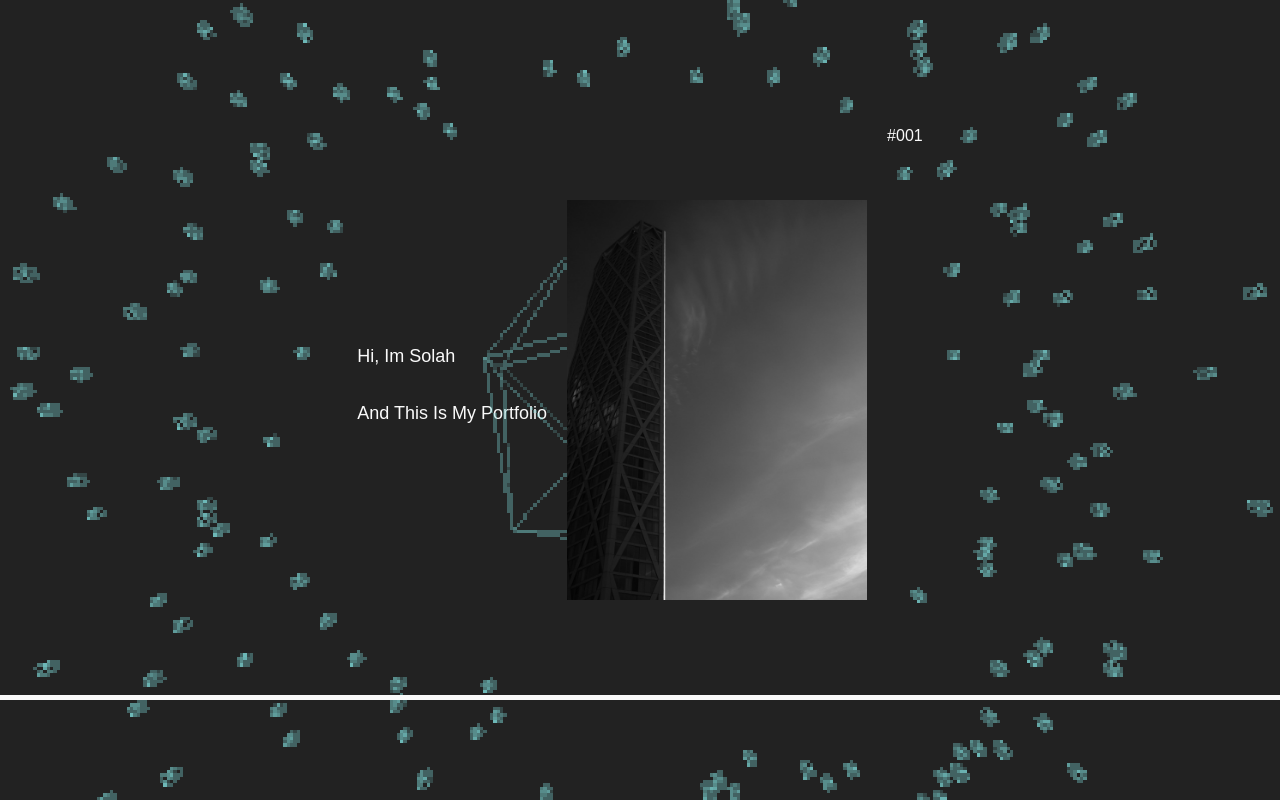
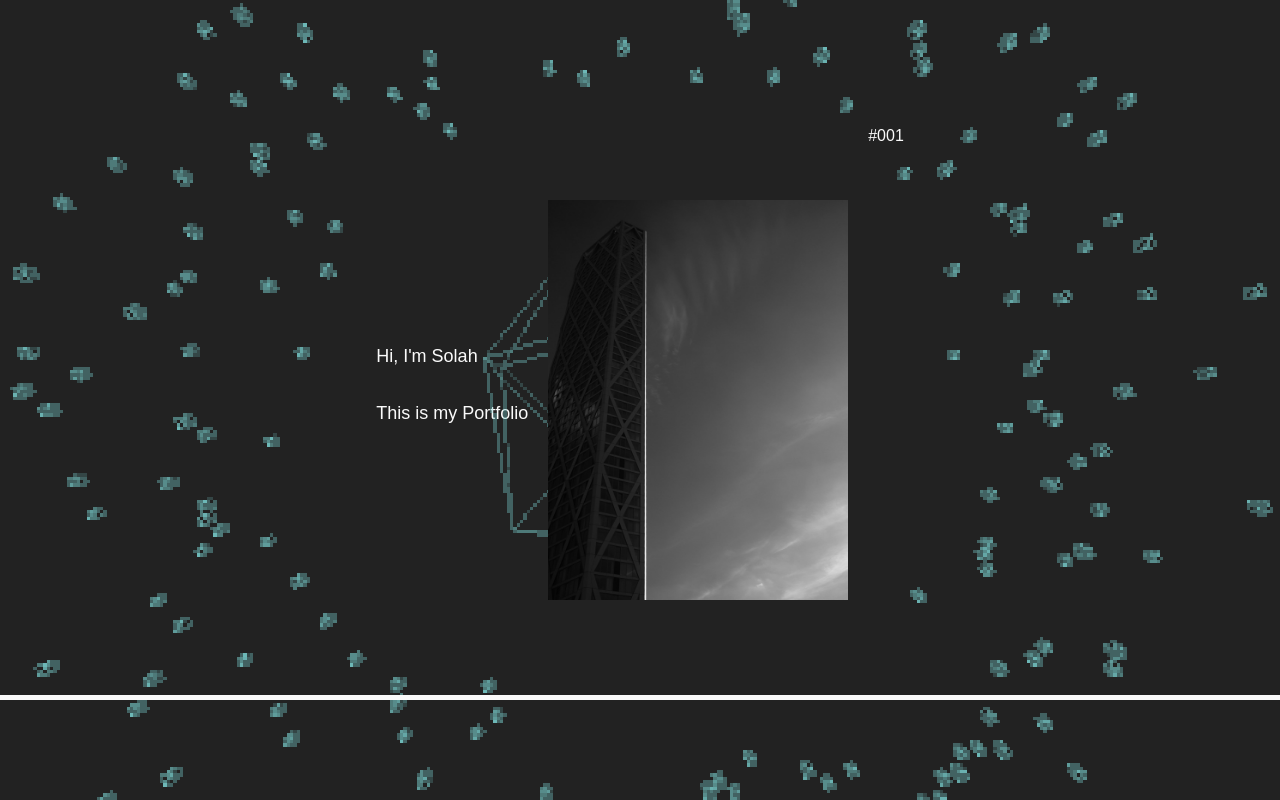
Before and after one commit to solahidris/portfoliosolah, a Next.js app: page / in a window 1280 px wide. Shown: the top 800 px of the page. Built offline with nearby package versions, Linux system fonts and the light colour scheme.

Commit message:
Separate component to edit pages

```diff
--- /dev/null
+++ b/components/ImageDataItem.tsx
@@ -0,0 +1,77 @@
+// ImageDataItem.tsx
+
+import React from 'react';
+import { ImageParallex } from './ParallexPage'; // Import ImageParallex
+
+interface ImageDataItemProps {
+  id: number;
+  title: string;
+  subtitle: string;
+  content: React.ReactNode; // Assuming content can be any JSX
+}
+
+const imageData = [
+  {
+    id: 1,
+    title: "Title 1",
+    subtitle: "Subtitle 1",
+    content: (
+      <div className="flex flex-col justify-center items-start">
+        <p className="">Hi, I&#39;m Solah</p>
+        <p className="">This is my Portfolio</p>
+      </div>
+    ),
+  },
+  {
+    id: 2,
+    title: "Title 2",
+    subtitle: "Subtitle 2",
+    content: (
+      <div className="flex flex-col justify-center items-start">
+        <p className="">I&#39;m a Frontend Developer</p>
+        <p className="">based in humble Malaysia</p>
+      </div>
+    ),
+  },
+  {
+    id: 3,
+    title: "Title 3",
+    subtitle: "Subtitle 3",
+    content: (
+      <div className="flex flex-col justify-center items-start">
+        <p className="">I can code stuff. Mostly in Nextjs, Typescript &#38; Firebase GCP</p>
+      </div>
+    ),
+  },
+  {
+    id: 4,
+    title: "Title 4",
+    subtitle: "Subtitle 4",
+    content: (
+      <div className="flex flex-col justify-center items-start">
+        <p className="">kasutkicks.com - a sneaker marketplace</p>
+      </div>
+    ),
+  },
+  {
+    id: 5,
+    title: "Title 5",
+    subtitle: "Subtitle 5",
+    content: (
+      <div className="flex flex-col justify-center items-start">
+        <p className="">sharelinks.info - a link in bio</p>
+      </div>
+    ),
+  },
+];
+
+function ImageDataItem({ id, title, subtitle, content }: ImageDataItemProps) {
+  return (
+    <div className="flex justify-center">
+      {content}
+      <ImageParallex id={id} title={title} subtitle={subtitle} />
+    </div>
+  );
+}
+
+export { imageData, ImageDataItem };
--- a/components/ParallexPage.tsx
+++ b/components/ParallexPage.tsx
@@ -1,5 +1,5 @@
-// Photos from https://citizenofnowhe.re/lines-of-the-city
-// import "./styles.css";
+// directory: ./components/ParallexPage.tsx
+
 import Image from "next/image";
 import { useRef } from "react";
 import {
@@ -9,12 +9,15 @@ import {
   useTransform,
   MotionValue
 } from "framer-motion";
+import { imageData, ImageDataItem } from './ImageDataItem';
 
 function useParallax(value: MotionValue<number>, distance: number) {
   return useTransform(value, [0, 1], [-distance, distance]);
 }
 
-function ImageParallex({ id }: { id: number }) {
+// export function ImageParallex({ id }: { id: number }) {
+export function ImageParallex({ id, title, subtitle }: { id: number, title: string, subtitle:string }) {
+
   const ref = useRef(null);
   const { scrollYProgress } = useScroll({ target: ref });
   const y = useParallax(scrollYProgress, 300);
@@ -39,14 +42,14 @@ const ParallexPage = () => {
 
   return (
     <div>
-      {[1, 2, 3, 4, 5].map((image) => (
-        <div key={image} className="flex justify-center">
-          <div className="flex flex-col justify-center items-start">
-            <p className="capitalize">Hi, im solah</p>
-            <p className="capitalize">and this is my portfolio</p>
-          </div>
-          <ImageParallex id={image} />
-        </div>
+      {imageData.map((data) => (
+        <ImageDataItem
+          key={data.id}
+          id={data.id}
+          title={data.title}
+          subtitle={data.subtitle}
+          content={data.content}
+        />
       ))}
       <motion.div className="progress" style={{ scaleX }} />
     </div>
```
